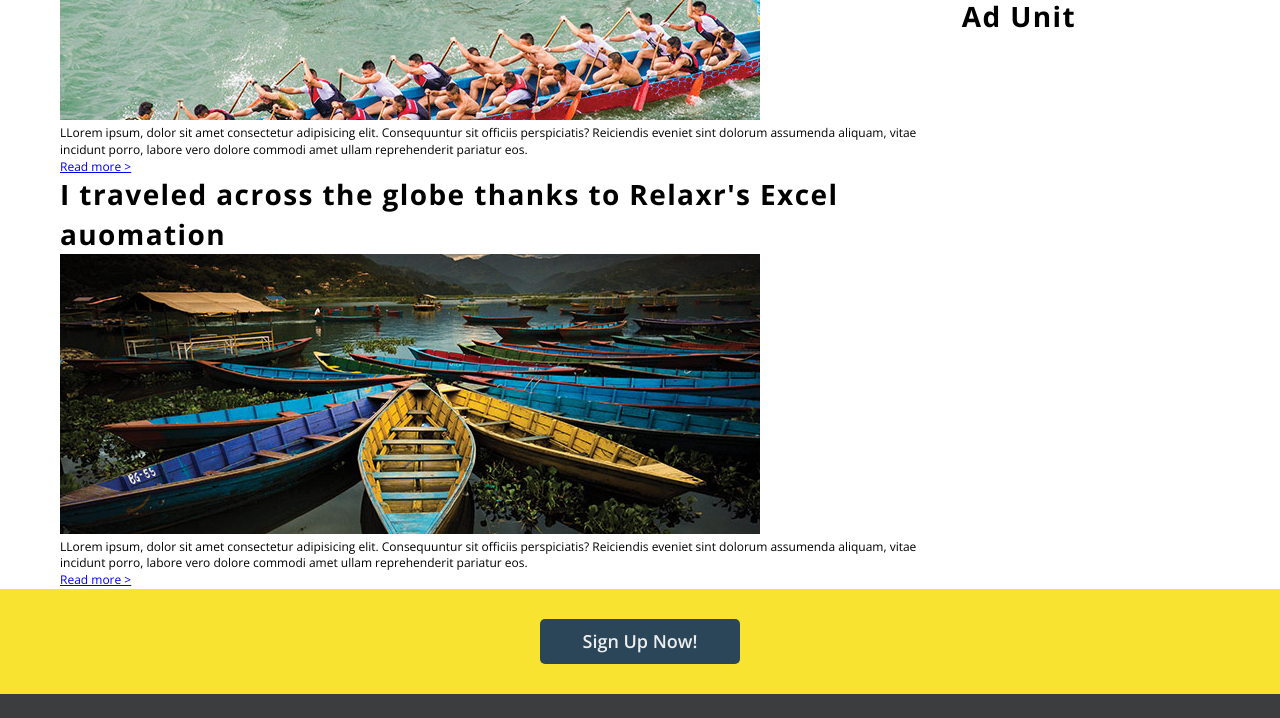
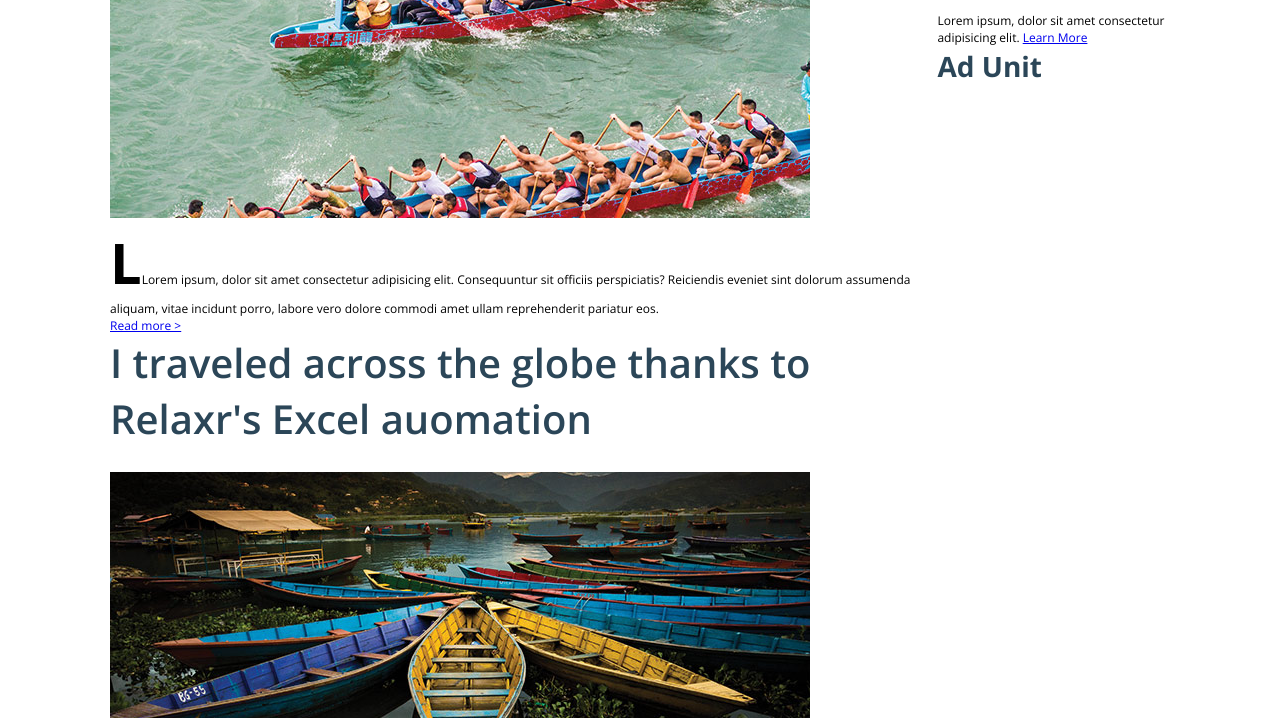
Before and after one commit to ttjahjadi/assignment3_tt, a plain HTML site: page starter_code/index.html in a window 1280 px wide. Shown: the part 339-1057 px from the top of the page. Drawn offline with nearby package versions, Linux system fonts and the light colour scheme.

Commit message:
made changed to the html and css file

```diff
--- a/starter_code/css/style.css
+++ b/starter_code/css/style.css
@@ -62,7 +62,9 @@ h1{
 h2{
   font-size: 28px;
   font-weight: 700;
-  letter-spacing: 0.05em;
+  /* letter-spacing: 0.05em; */
+  color: #2b4658;
+  margin-bottom: 25px;
 }
 
 ul{
@@ -77,7 +79,7 @@ ul{
 
 /* Center the container */
 #container {
-  width: 1200px;
+  width: 1100px;
   margin: auto;
   padding: 0 20px;
 }
@@ -148,8 +150,17 @@ nav ul li a{
   text-decoration: none;
 }
 
+/* Article styling */
 
+.left article h2{
+  font-size: 40px;
+  font-weight: 600;
+}
 
+.left article span{
+  font-size: 56px;
+  font-weight: 700;
+}
 
 
 /* Signup button layout and styling */
--- a/starter_code/index.html
+++ b/starter_code/index.html
@@ -33,15 +33,15 @@
 			<main>
 				<section class="left">
 					<article>
-						<h2>How I implemented Relaxr in 2 weeks and changed my life.</h2>
+						<h2>How I implemented Relaxr in 2 <br>weeks and changed my life.</h2>
 						<img src="images/blog_photo1.jpg" alt="Rowing the boat">
 						<p><span>L</span>Lorem ipsum, dolor sit amet consectetur adipisicing elit. Consequuntur sit officiis perspiciatis? Reiciendis eveniet sint dolorum assumenda aliquam, vitae incidunt porro, labore vero dolore commodi amet ullam reprehenderit pariatur eos.</p>
 						<a href="#">Read more ></a>
 					</article>
 					<article>
-						<h2>I traveled across the globe thanks to Relaxr's Excel auomation</h2>
+						<h2>I traveled across the globe thanks to <br>Relaxr's Excel auomation</h2>
 						<img src="images/blog_photo2.jpg" alt="Lots of boats">
-						<p><span>L</span>Lorem ipsum, dolor sit amet consectetur adipisicing elit. Consequuntur sit officiis perspiciatis? Reiciendis eveniet sint dolorum assumenda aliquam, vitae incidunt porro, labore vero dolore commodi amet ullam reprehenderit pariatur eos.</p>
+						<p><span>L</span>orem ipsum, dolor sit amet consectetur adipisicing elit. Consequuntur sit officiis perspiciatis? Reiciendis eveniet sint dolorum assumenda aliquam, vitae incidunt porro, labore vero dolore commodi amet ullam reprehenderit pariatur eos.</p>
 						<a href="#">Read more ></a>
 					</article>
 				</section>
```
